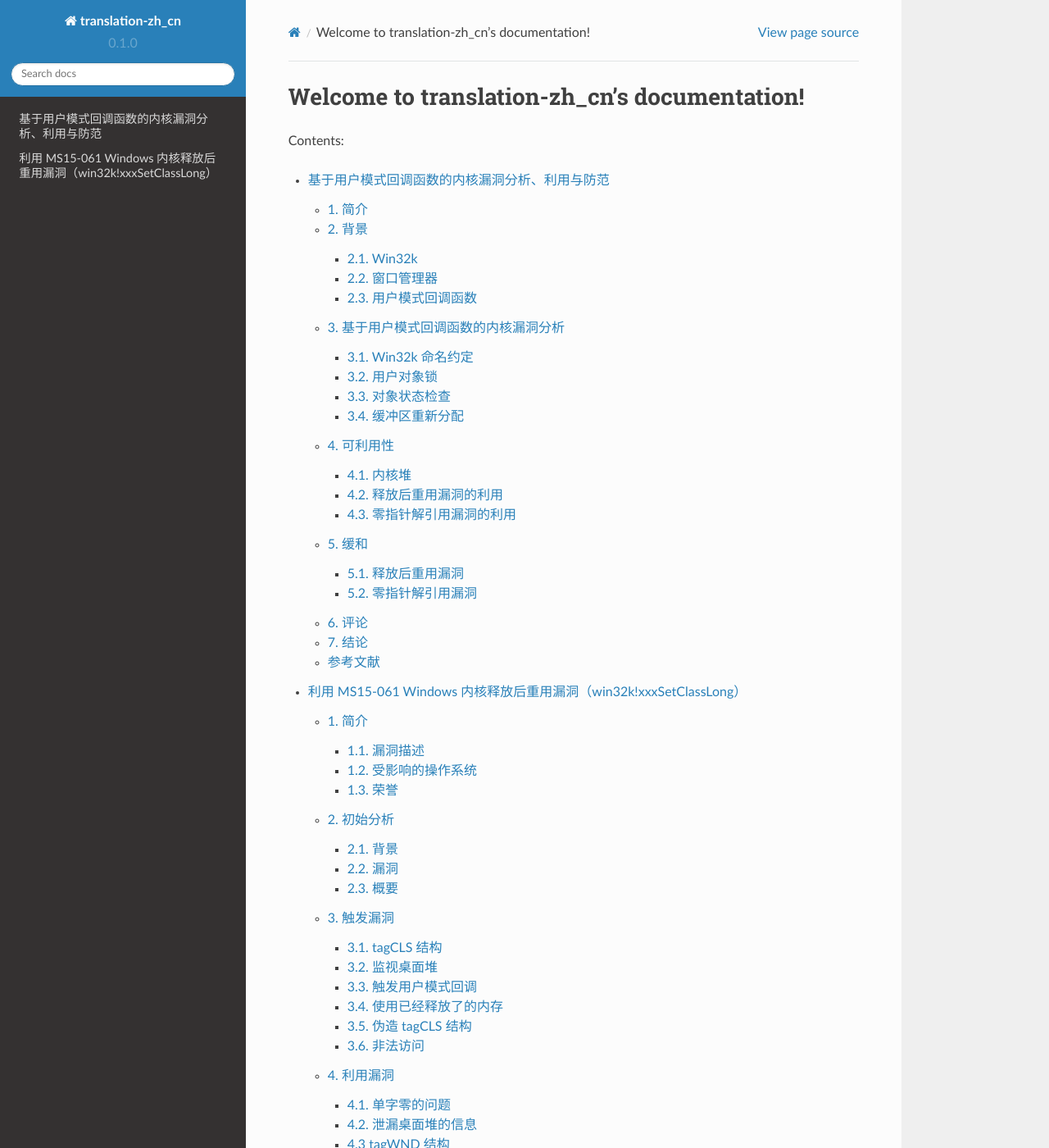
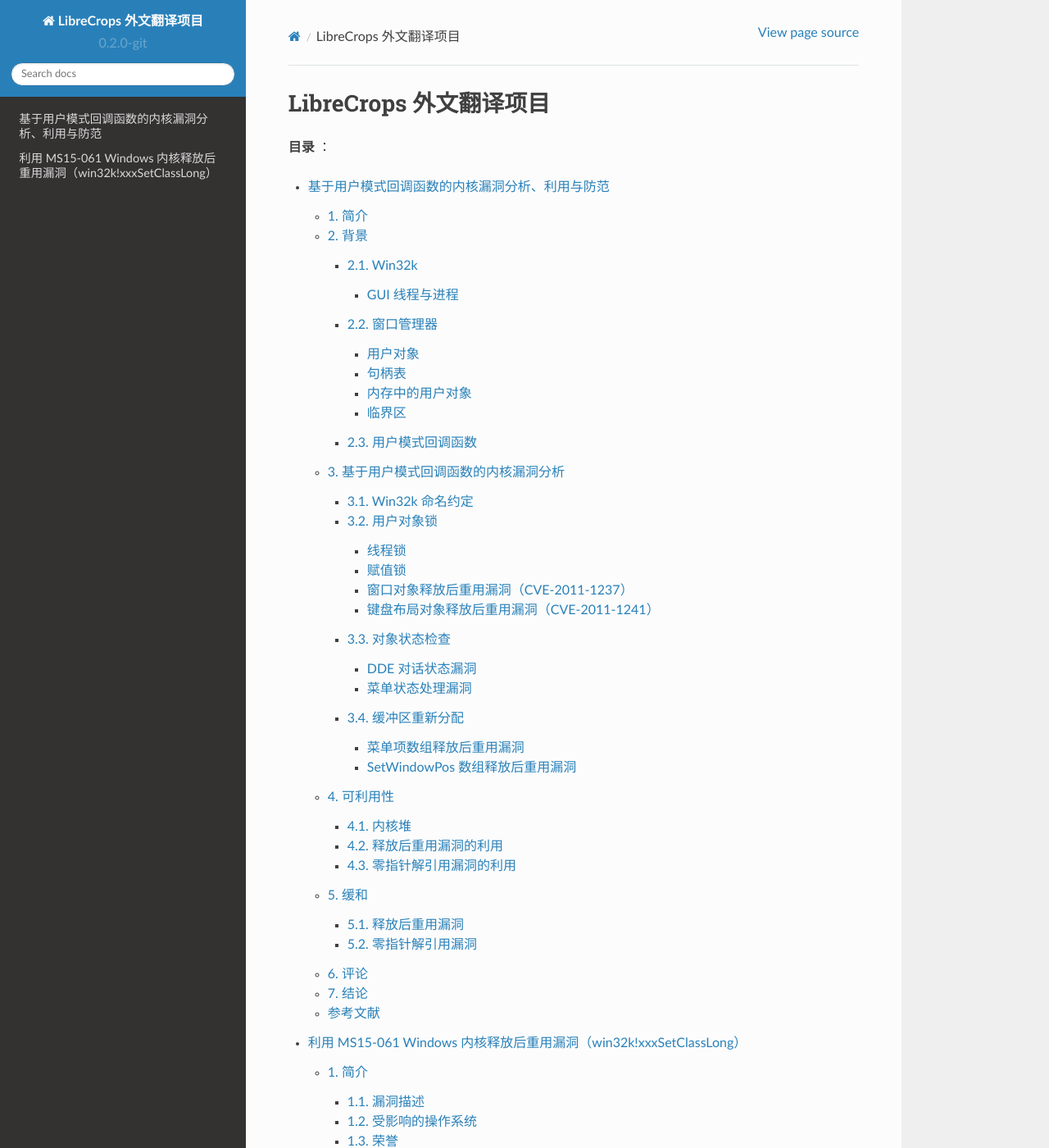
Before and after one commit to LibreCrops/translation-zh_CN, a Sphinx documentation site: the page built from source/index.rst, in a window 1280 px wide and 1400 px high. Shown: the whole window at 82% size. Built offline with Sphinx 7.4.7 and the Read the Docs theme 2.0.0, drawn with Linux system fonts in a browser that asks for light colours; some of the changed text lies outside the part shown.

Commit message:
Chinese title: Used.

```diff
--- a/README.rst
+++ b/README.rst
@@ -14,7 +14,7 @@
 `黑帽 美国
 2011 <https://www.blackhat.com/html/bh-us-11/bh-us-11-archives.html#Mandt>`__
 `论文原文 <https://media.blackhat.com/bh-us-11/Mandt/BH_US_11_Mandt_win32k_WP.pdf>`__
-`中文翻译 <http://translation-zh-cn.readthedocs.org/en/latest/tarjei.html>`__
+`中文翻译 <http://translation-zh-cn.readthedocs.io/en/latest/tarjei.html>`__
 
 -  作者：Tarjei Mandt
 -  译者：谷征雄 rectigu@gmail.com
--- a/source/conf.py
+++ b/source/conf.py
@@ -48,7 +48,7 @@
 master_doc = 'index'
 
 # General information about the project.
-project = 'translation-zh_cn'
+project = 'LibreCrops 外文翻译项目'
 copyright = '2016, Gu Zhengxiong'
 author = 'Gu Zhengxiong'
 
@@ -57,9 +57,9 @@
 # built documents.
 #
 # The short X.Y version.
-version = '0.1.0'
+version = '0.2.0-git'
 # The full version, including alpha/beta/rc tags.
-release = '0.1.0'
+release = '0.2.0-git'
 
 # The language for content autogenerated by Sphinx. Refer to documentation
 # for a list of supported languages.
--- a/source/index.rst
+++ b/source/index.rst
@@ -3,20 +3,13 @@
    You can adapt this file completely to your liking, but it should at least
    contain the root `toctree` directive.
 
-Welcome to translation-zh_cn's documentation!
-=============================================
+LibreCrops 外文翻译项目
+=======================
 
-Contents:
+**目录** ：
 
 .. toctree::
-   :maxdepth: 3
+   :maxdepth: 4
 
       基于用户模式回调函数的内核漏洞分析、利用与防范 <tarjei.rst>
       利用 MS15-061 Windows 内核释放后重用漏洞（win32k!xxxSetClassLong） <ms-15-061.rst>
-
-
-Indices and tables
-==================
-
-* :ref:`genindex`
-* :ref:`search`
```
